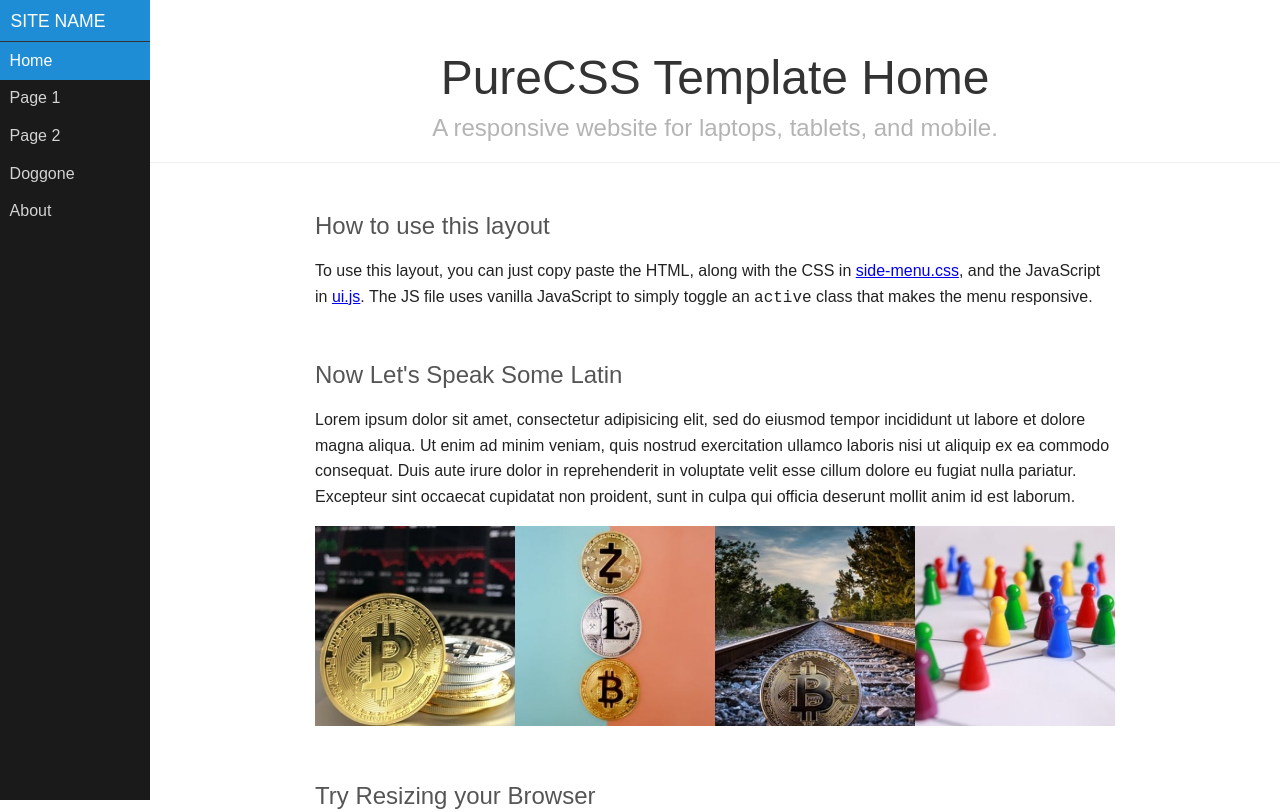
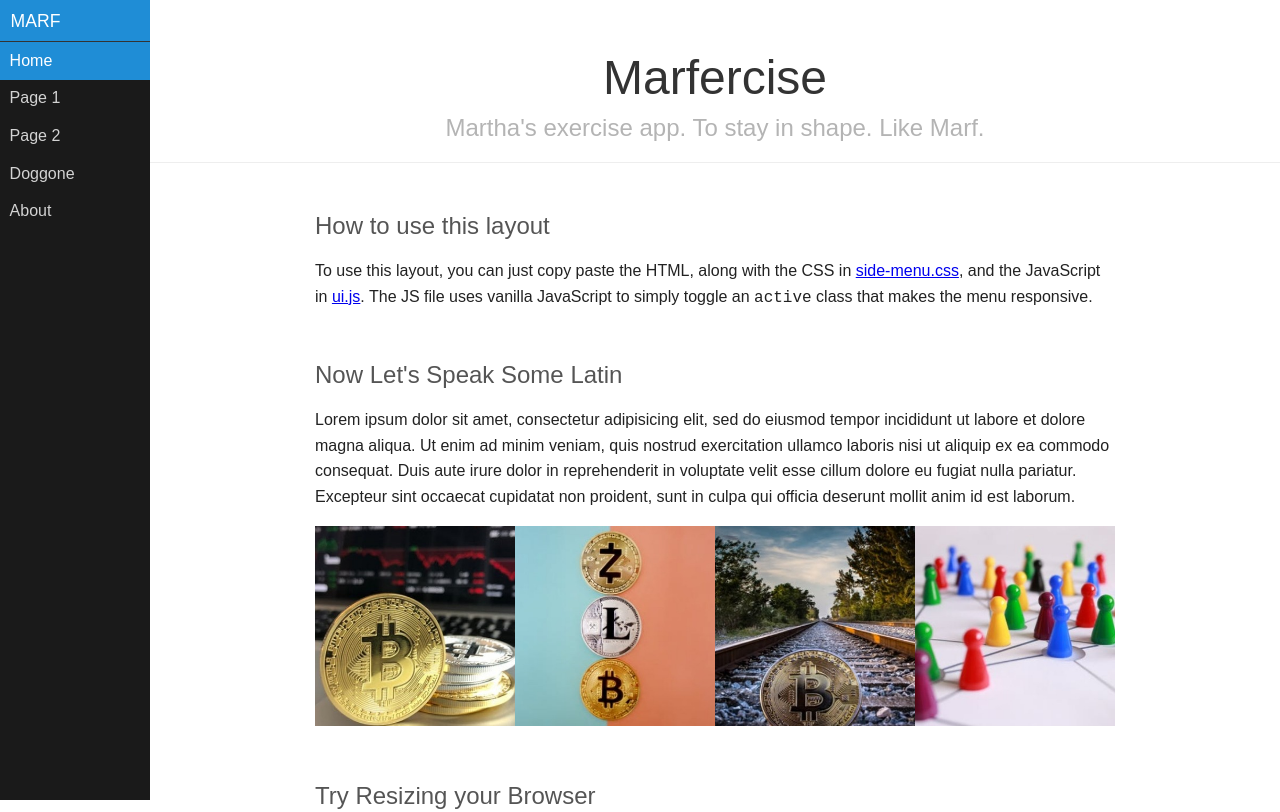
Before and after one commit to crrdlx/marfercise, a plain HTML site: page index.html in a window 1280 px wide. Shown: the top 812 px of the page. Drawn offline with nearby package versions, Linux system fonts and the light colour scheme.

Commit message:
Update index.html

```diff
--- a/index.html
+++ b/index.html
@@ -4,7 +4,7 @@
     <meta charset="utf-8">
     <meta name="viewport" content="width=device-width, initial-scale=1.0">
     <meta name="description" content="A layout example with a side menu that hides on mobile, just like the Pure website.">
-    <title>PureCSS Homepage</title>
+    <title>Marfercise</title>
 
 <link rel="stylesheet" href="https://unpkg.com/purecss@1.0.0/build/pure-min.css" integrity="sha384-" crossorigin="anonymous">
 
@@ -26,7 +26,7 @@
 
     <div id="menu">
         <div class="pure-menu">
-            <a class="pure-menu-heading" href="#">Site Name</a>
+            <a class="pure-menu-heading" href="#">Marf</a>
 
             <ul class="pure-menu-list">
                 <li class="pure-menu-item pure-menu-selected"><a href="#" class="pure-menu-link">Home</a></li>
@@ -40,8 +40,8 @@
 
     <div id="main">
         <div class="header">
-            <h1>PureCSS Template Home</h1>
-            <h2>A responsive website for laptops, tablets, and mobile.</h2>
+            <h1>Marfercise</h1>
+            <h2>Martha's exercise app. To stay in shape. Like Marf.</h2>
         </div>
 
         <div class="content">
```
